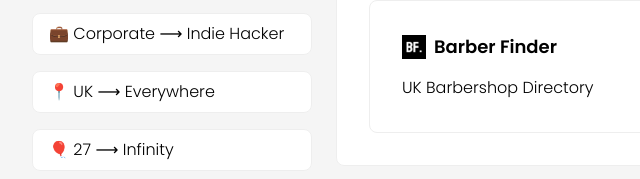
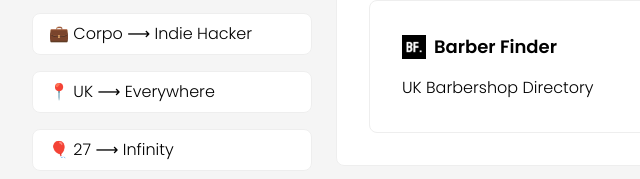
Before and after one commit to DeeKayMA/DeeKayMA.github.io, a plain HTML site: page index.html in a window 1280 px wide. Shown: the part 321-500 px from the top of the page, 0-640 px from the left. Drawn offline with Linux system fonts and the light colour scheme; a script that the page names is missing.

Commit message:
Update index.html
Updated fun facts

```diff
--- a/index.html
+++ b/index.html
@@ -27,7 +27,7 @@
             <!--FUN FACTS-->
             <div class="fun-facts">
                 <p class="poppins-light-italic">"Last week I discovered that I'm an Indie Hacker"</p>
-                <p>💼 Corporate ⟶ Indie Hacker</p>
+                <p>💼 Corpo ⟶ Indie Hacker</p>
                 <p>📍 UK ⟶ Everywhere</p>
                 <p>🎈 27 ⟶ Infinity</p>
                 <p>💸 £0 ⟶ £10k MRR</p>
```
